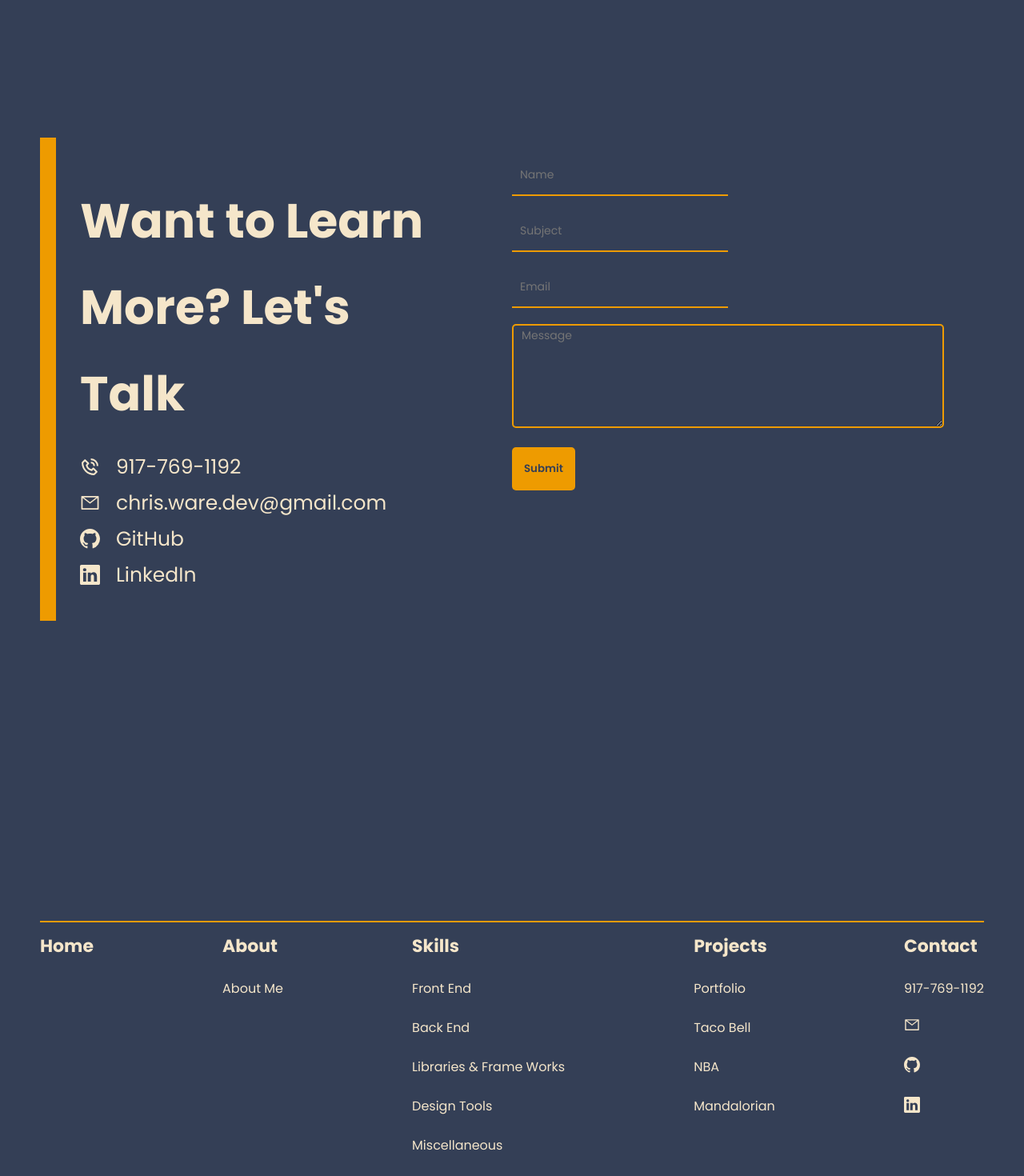
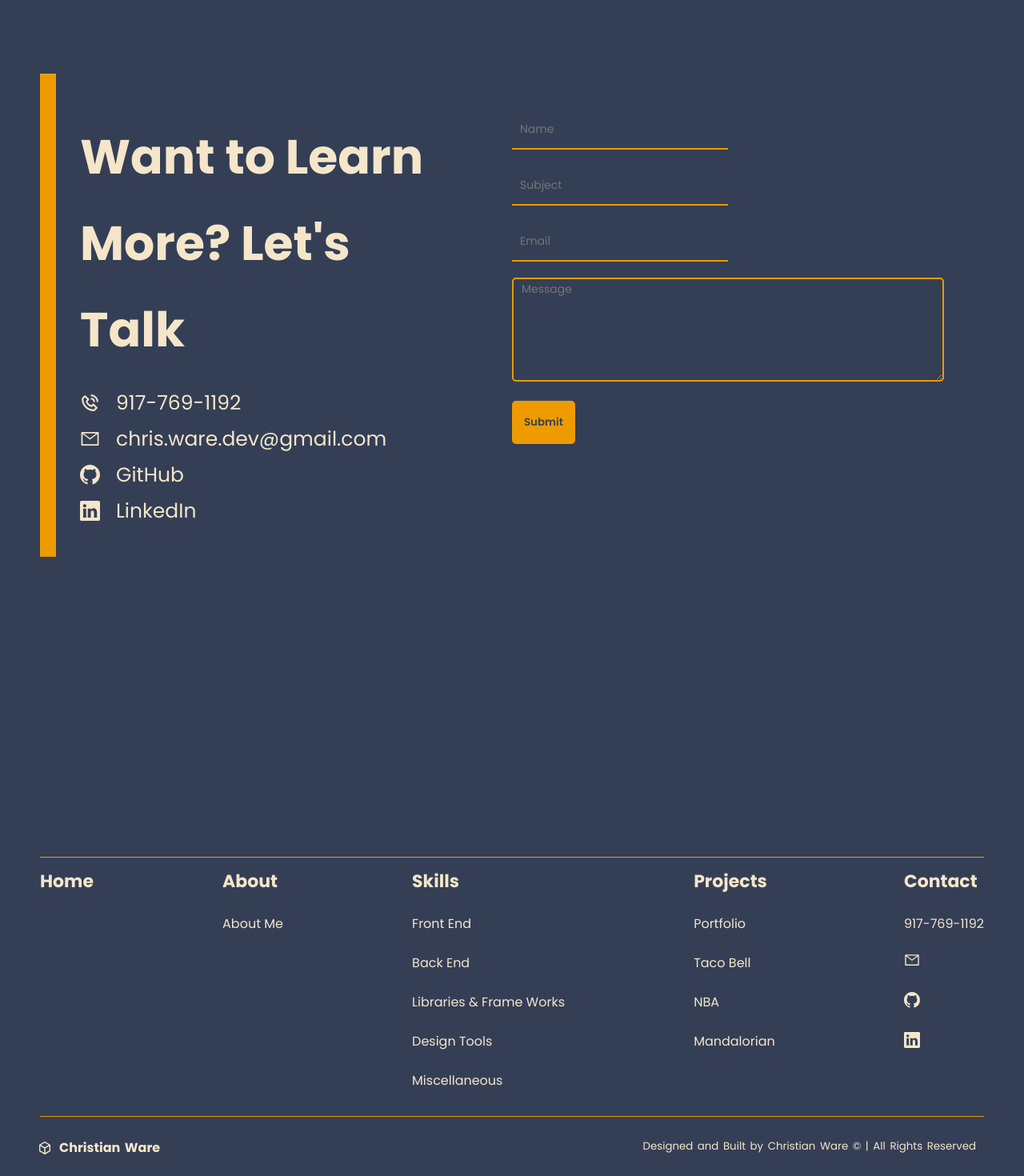
Before and after one commit to ChristianWare/Portland, a Next.js app: page / in a window 1280 px wide. Shown: the part 6000-7470 px from the top of the page at 80% size. Built offline with nearby package versions, Linux system fonts and the light colour scheme.

Commit message:
Contact/Footer Updates

```diff
--- a/styles/About.module.css
+++ b/styles/About.module.css
@@ -1,5 +1,5 @@
 .aContainer {
-    height: 100vh;
+    height: 90vh;
     max-width: 100vw;
     display: flex;
     justify-content: center;
--- a/styles/Contact.module.css
+++ b/styles/Contact.module.css
@@ -58,7 +58,7 @@
 }
 
 .cDescription form {
-    margin-top: 20px;
+    margin-top: 65px;
 }
 
 .cDescription input {
--- a/styles/Footer.module.css
+++ b/styles/Footer.module.css
@@ -1,5 +1,5 @@
 .boxContainer {
-    border-top: 2px solid var(--accent2);
+    border-top: 1px solid var(--accent2);
     display: flex;
     justify-content: space-between;
     margin-top: 375px;
@@ -40,7 +40,7 @@
 .fCopyright {
    display: flex;
    justify-content: space-between;
-   border-top: 2px solid var(--accent2);
+   border-top: 1px solid var(--accent2);
    padding: 1rem;
    padding-top: 2.5rem;
    margin-top: 2rem;
```
